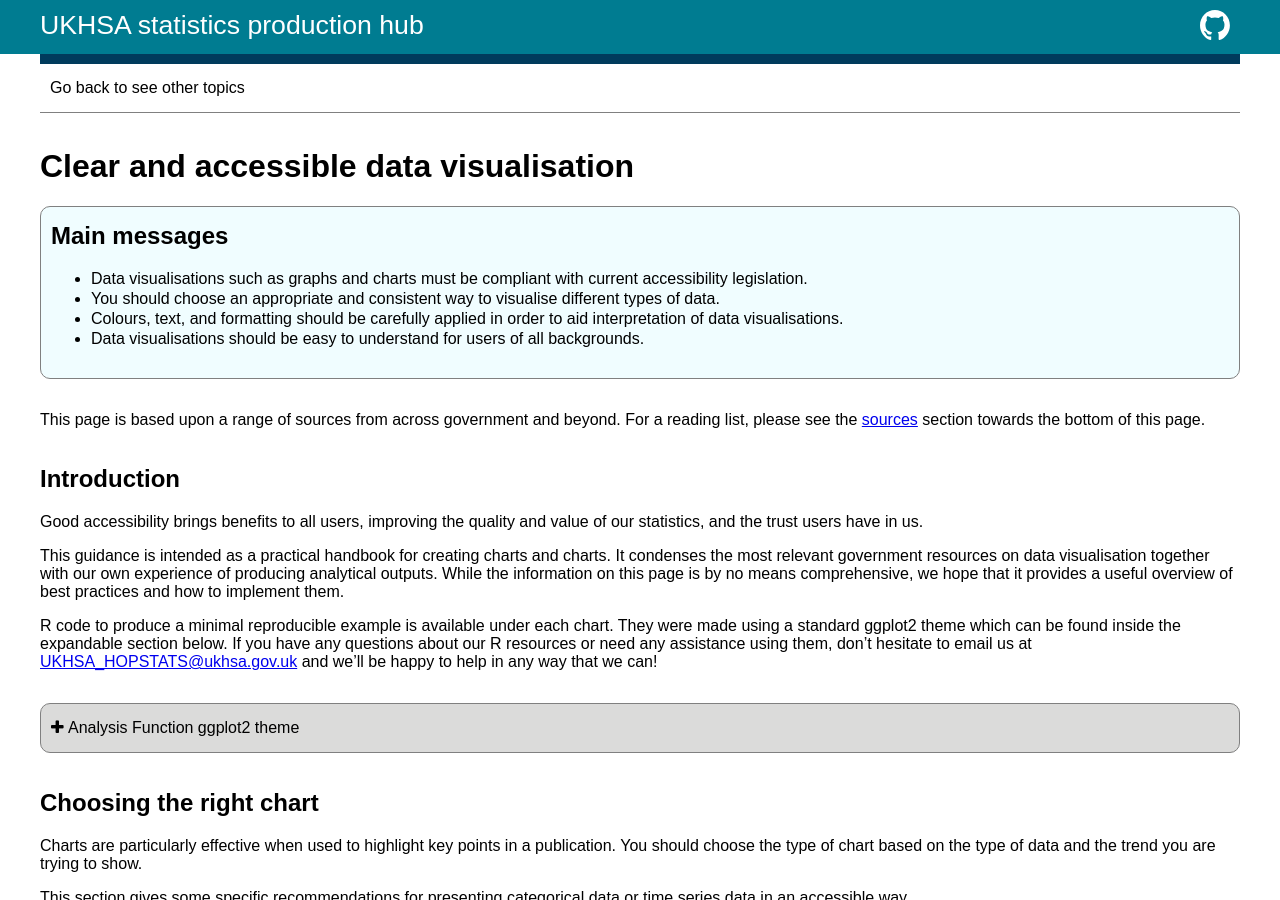
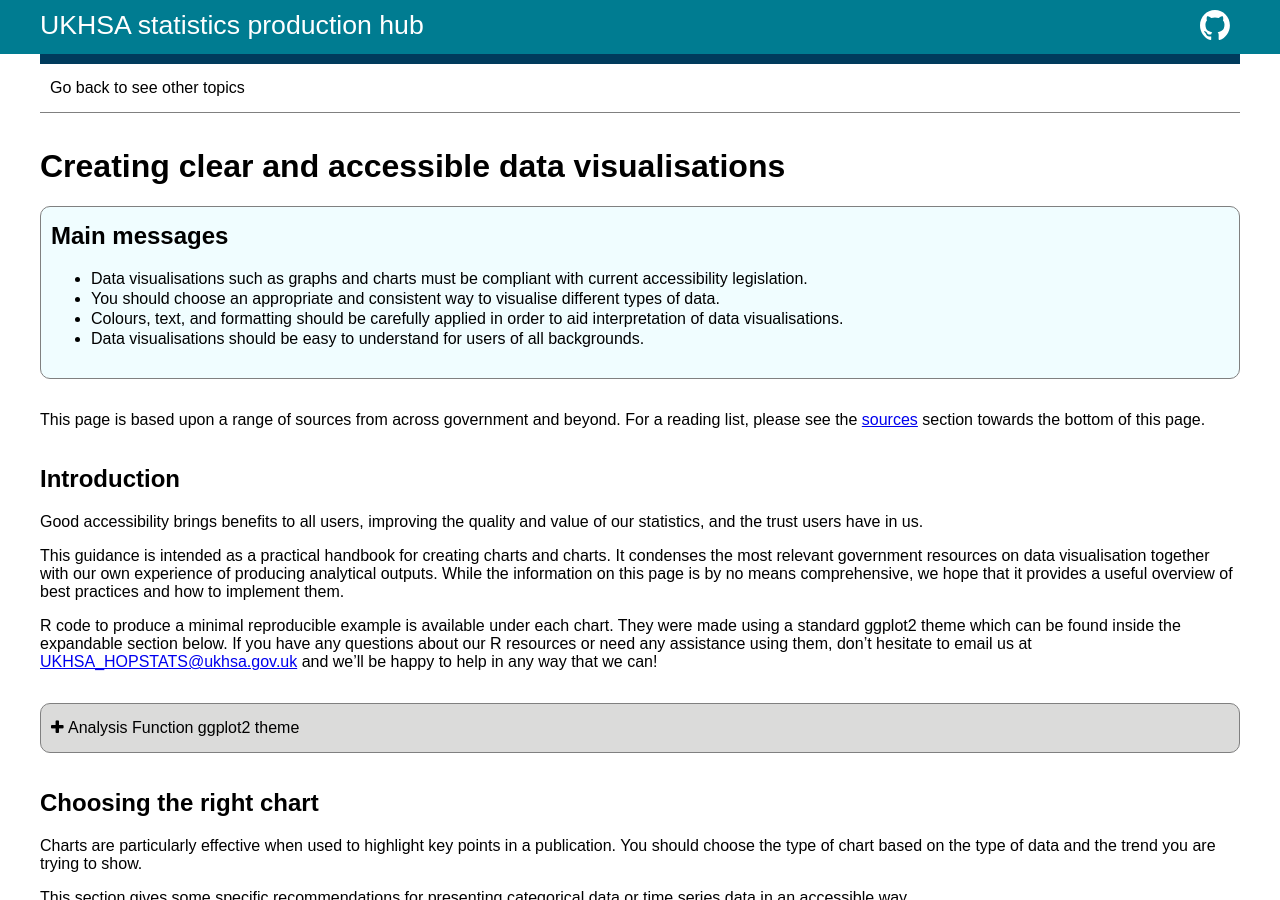
Before and after one commit to BenCuff/github-pages-test, a Jekyll site: the page built from docs/data-vis.md, in a window 1280 px wide and 900 px high. Built offline with Jekyll 4.4.1, drawn with Linux system fonts in a browser that asks for light colours.

Commit message:
Changed title

```diff
--- a/docs/data-vis.md
+++ b/docs/data-vis.md
@@ -1,5 +1,5 @@
 ---
-title: "Clear and accessible data visualisation"
+title: "Creating clear and accessible data visualisations"
 layout: guidance-page
 ---
 
```
